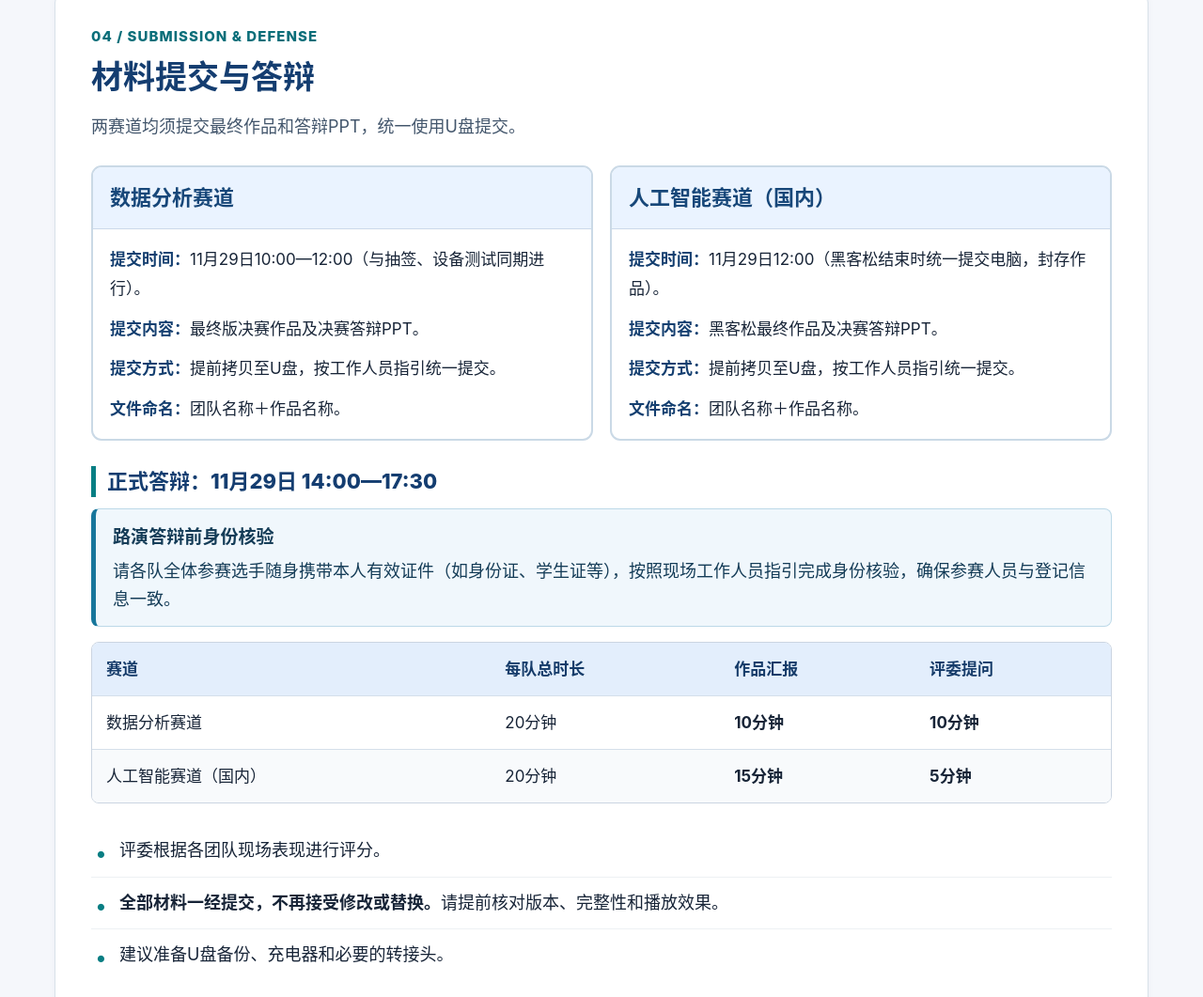
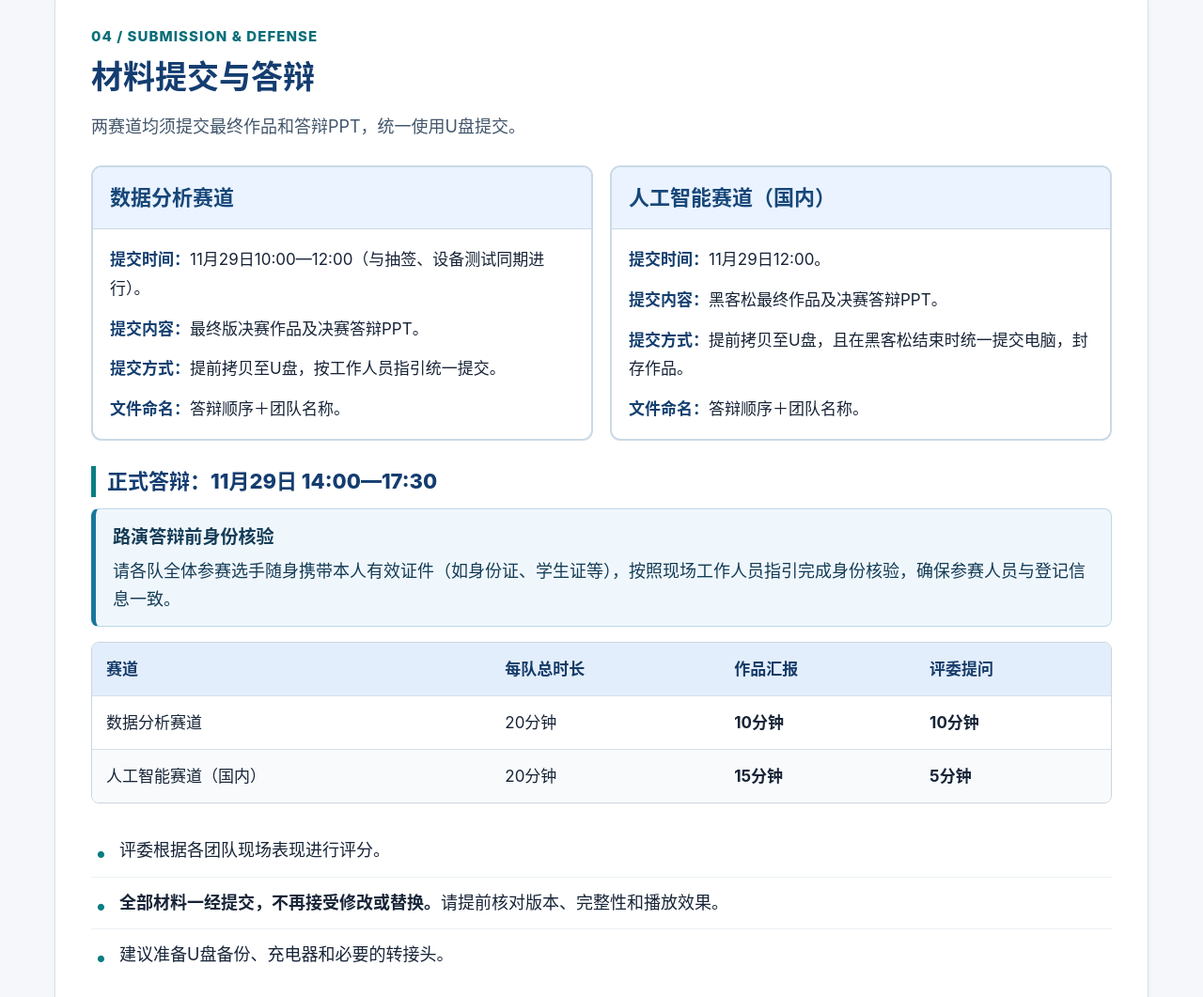
Before and after one commit to gudelian11111/fintechathon-2026-guide, a plain HTML site: page index.html in a window 1280 px wide. Shown: the part 3622-4683 px from the top of the page at 94% size. Drawn offline with Linux system fonts and the light colour scheme.

Commit message:
Adjust defense submission naming and AI material hand-in instructions

```diff
--- a/index.html
+++ b/index.html
@@ -451,8 +451,8 @@ th,td {overflow-wrap:normal;word-break:normal}
 <div class="ceremony-grid"><div class="ceremony-tile"><h3>全体参赛队伍</h3><p>请按组委会现场安排参加颁奖典礼，留意入场、座位及合影等通知。</p></div><div class="ceremony-tile"><h3>获奖队伍</h3><p>请根据工作人员指引配合信息核对、上台领奖及现场合影，不要提前离场。</p></div></div>
 <div class="note">请合理安排11月30日返程：酒店须在当天12:00前退房。颁奖典礼的具体入场时间、颁奖流程及退房行李安排以现场通知为准。</div></section>
 <section class="section" id="submission"><div class="section-intro"><div class="accent">04 / SUBMISSION &amp; DEFENSE</div><h2>材料提交与答辩</h2></div><p class="section-lead">两赛道均须提交最终作品和答辩PPT，统一使用U盘提交。</p>
-<div class="cards"><article class="card"><div class="card-head">数据分析赛道</div><div class="card-body"><p><span class="label">提交时间：</span>11月29日10:00—12:00（与抽签、设备测试同期进行）。</p><p><span class="label">提交内容：</span>最终版决赛作品及决赛答辩PPT。</p><p><span class="label">提交方式：</span>提前拷贝至U盘，按工作人员指引统一提交。</p><p><span class="label">文件命名：</span>团队名称＋作品名称。</p></div></article>
-<article class="card"><div class="card-head">人工智能赛道（国内）</div><div class="card-body"><p><span class="label">提交时间：</span>11月29日12:00（黑客松结束时统一提交电脑，封存作品）。</p><p><span class="label">提交内容：</span>黑客松最终作品及决赛答辩PPT。</p><p><span class="label">提交方式：</span>提前拷贝至U盘，按工作人员指引统一提交。</p><p><span class="label">文件命名：</span>团队名称＋作品名称。</p></div></article></div>
+<div class="cards"><article class="card"><div class="card-head">数据分析赛道</div><div class="card-body"><p><span class="label">提交时间：</span>11月29日10:00—12:00（与抽签、设备测试同期进行）。</p><p><span class="label">提交内容：</span>最终版决赛作品及决赛答辩PPT。</p><p><span class="label">提交方式：</span>提前拷贝至U盘，按工作人员指引统一提交。</p><p><span class="label">文件命名：</span>答辩顺序＋团队名称。</p></div></article>
+<article class="card"><div class="card-head">人工智能赛道（国内）</div><div class="card-body"><p><span class="label">提交时间：</span>11月29日12:00。</p><p><span class="label">提交内容：</span>黑客松最终作品及决赛答辩PPT。</p><p><span class="label">提交方式：</span>提前拷贝至U盘，且在黑客松结束时统一提交电脑，封存作品。</p><p><span class="label">文件命名：</span>答辩顺序＋团队名称。</p></div></article></div>
 <h3 class="subhead">正式答辩：11月29日 14:00—17:30</h3><div class="identity-notice"><strong>路演答辩前身份核验</strong><p>请各队全体参赛选手随身携带本人有效证件（如身份证、学生证等），按照现场工作人员指引完成身份核验，确保参赛人员与登记信息一致。</p></div><div class="tablewrap"><table><thead><tr><th>赛道</th><th>每队总时长</th><th>作品汇报</th><th>评委提问</th></tr></thead><tbody><tr><td>数据分析赛道</td><td>20分钟</td><td><strong>10分钟</strong></td><td><strong>10分钟</strong></td></tr><tr><td>人工智能赛道（国内）</td><td>20分钟</td><td><strong>15分钟</strong></td><td><strong>5分钟</strong></td></tr></tbody></table></div><ul class="items"><li>评委根据各团队现场表现进行评分。</li><li><strong>全部材料一经提交，不再接受修改或替换。</strong>请提前核对版本、完整性和播放效果。</li><li>建议准备U盘备份、充电器和必要的转接头。</li></ul></section>
 
 <section class="section venue-section" id="venue"><div class="section-intro"><div class="accent">VENUE GUIDE / 7F</div><h2>7楼答辩与候场区域指引</h2></div>
```
